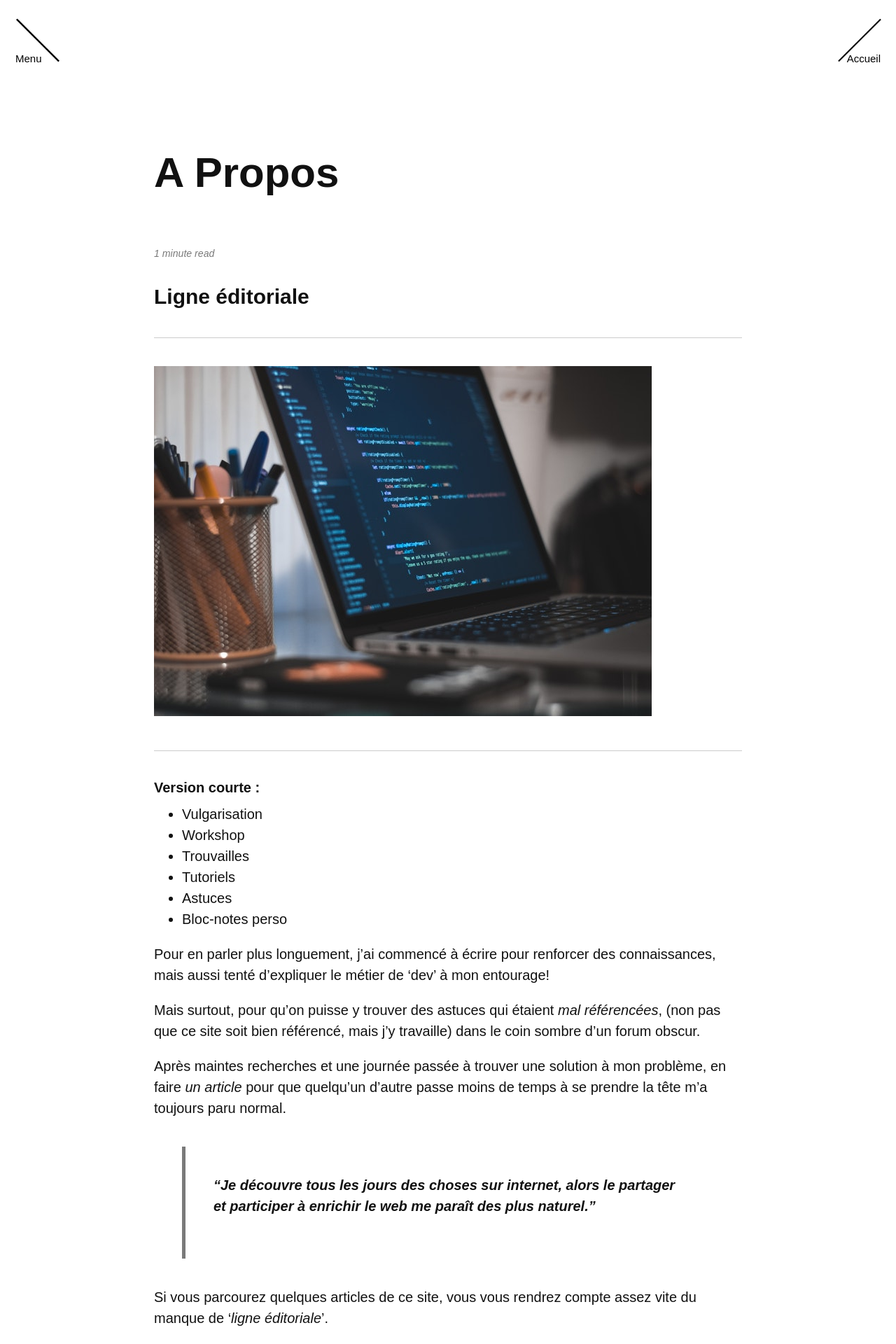
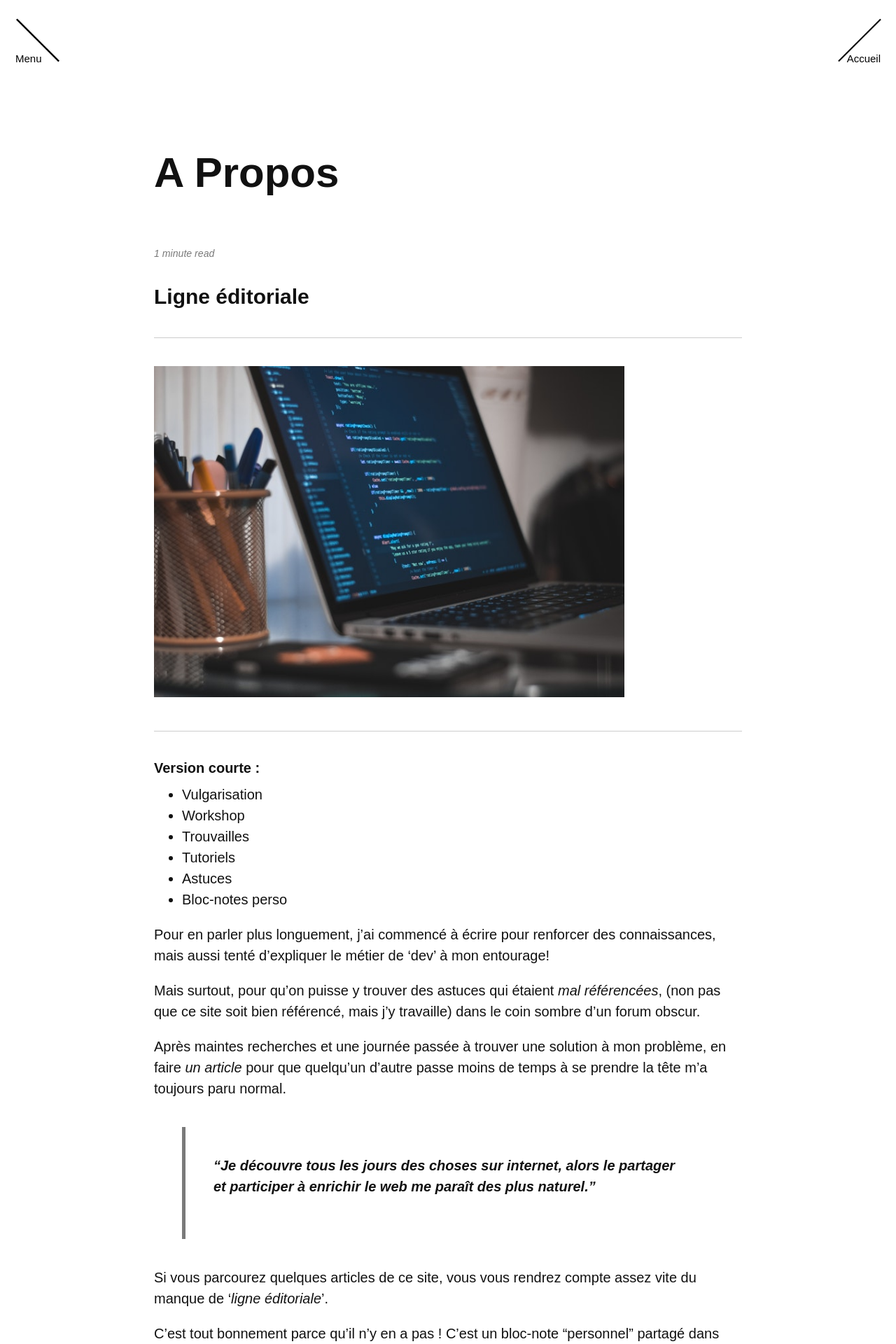
Before and after one commit to andryjohn/RJ-s-blog, a Jekyll site: the page built from propos.md, in a window 1280 px wide. Shown: the top 1920 px of the page at 70% size. Built offline with Jekyll 4.4.1, drawn with Linux system fonts in a browser that asks for light colours; nearby versions of some CDN libraries; some web fonts are replaced; comment, search, counter and statistics services are not loaded.

Commit message:
first commit

```diff
--- a/_sass/_base.scss
+++ b/_sass/_base.scss
@@ -7,12 +7,13 @@ html, body {
 }
 
 img {
-  max-width: 100%;
+  max-width: 80%;
+
 }
 
 em img {
   max-width: 100%;
-  margin-left: 0;
+  margin-left: 0px;
 }
 
 body {
```
